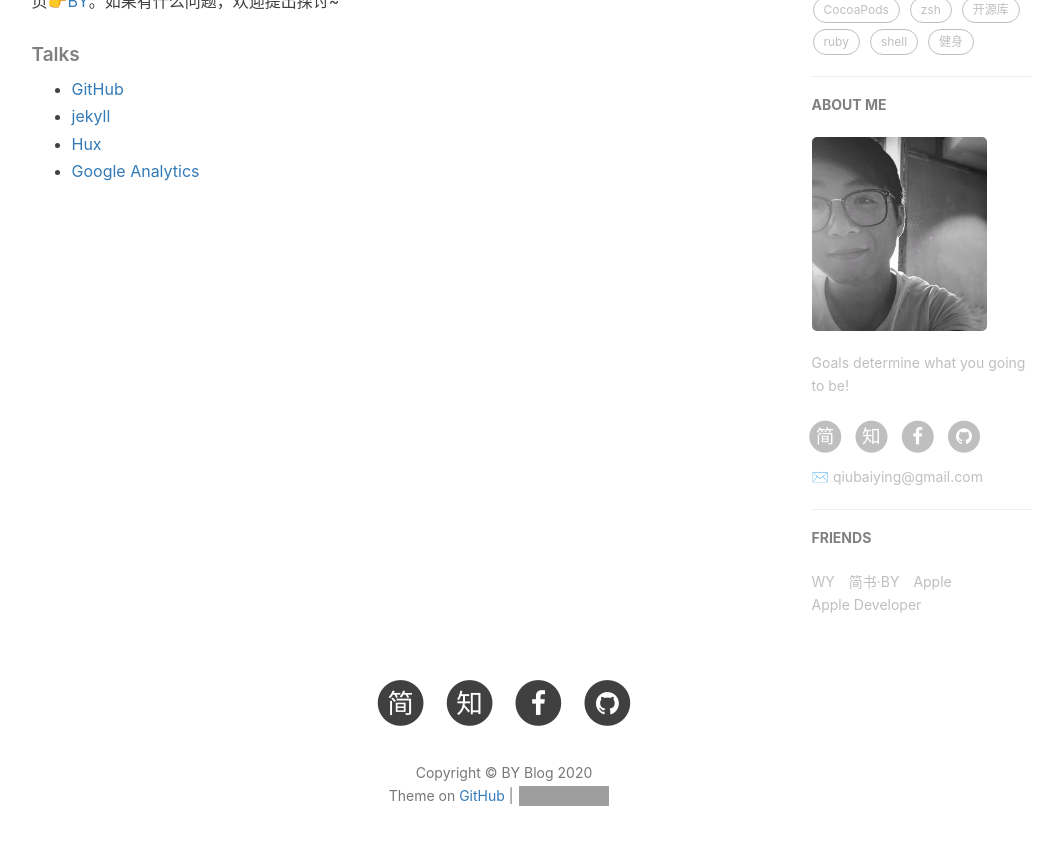
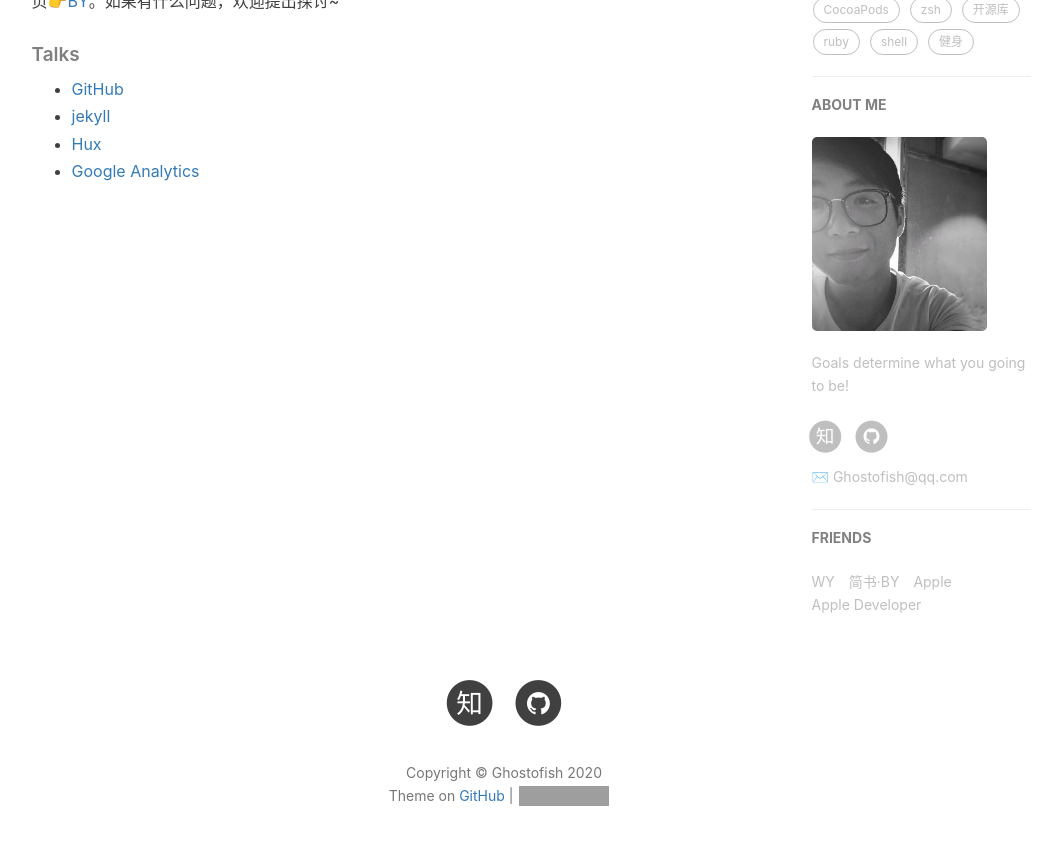
Before and after one commit to Ghostofish/Ghostofish.github.io, a Jekyll site: the page built from about.html, in a window 1280 px wide and 900 px high, scrolled down 713 px. Shown: the top 845 px of the window, without its empty margins (136-1192 px from the left). Built offline with Jekyll 4.4.1, drawn with Linux system fonts in a browser that asks for light colours; nearby versions of some CDN libraries; comment, search, counter and statistics services are not loaded; grey boxes are pictures that could not be loaded.

Commit message:
Update _config.yml

```diff
--- a/_config.yml
+++ b/_config.yml
@@ -1,11 +1,11 @@
 # Site settings
-title: BY Blog
-SEOTitle: 柏荧的博客 | BY Blog
+title: Ghostofish
+SEOTitle: 北冥的鱼的博客
 header-img: img/post-bg-desk.jpg
-email: qiubaiying@gmail.com
+email: Ghostofish@qq.com
 description: "Every failure is leading towards success."
-keyword: "BY, BY Blog, 柏荧的博客, qiubaiying, 邱柏荧, iOS, Apple, iPhone"
-url: "http://qiubaiying.github.io"          # your host, for absolute URL
+keyword: "C,C++,python,JAVA,go"
+url: "http://Ghostofish.github.io"          # your host, for absolute URL
 baseurl: ""      # for example, '/blog' if your blog hosted on 'host/blog'
 github_repo: "https://github.com/qiubaiying/qiubaiying.github.io.git" # you code repository
 
@@ -19,10 +19,10 @@ sidebar-avatar: /img/about-BY-gentle.jpg      # use absolute URL, seeing it's us
 # SNS settings
 RSS: false
 # weibo_username:     qiubaiying
-zhihu_username:     qiubaiying
-github_username:    qiubaiying
-facebook_username:  baiying.qiu.7
-jianshu_username:   e71990ada2fd
+zhihu_username:     北冥的鱼
+github_username:    Ghostofish
+#facebook_username:  baiying.qiu.7
+#jianshu_username:   e71990ada2fd
 #twitter_username:   qiubaiying
 
 
```
